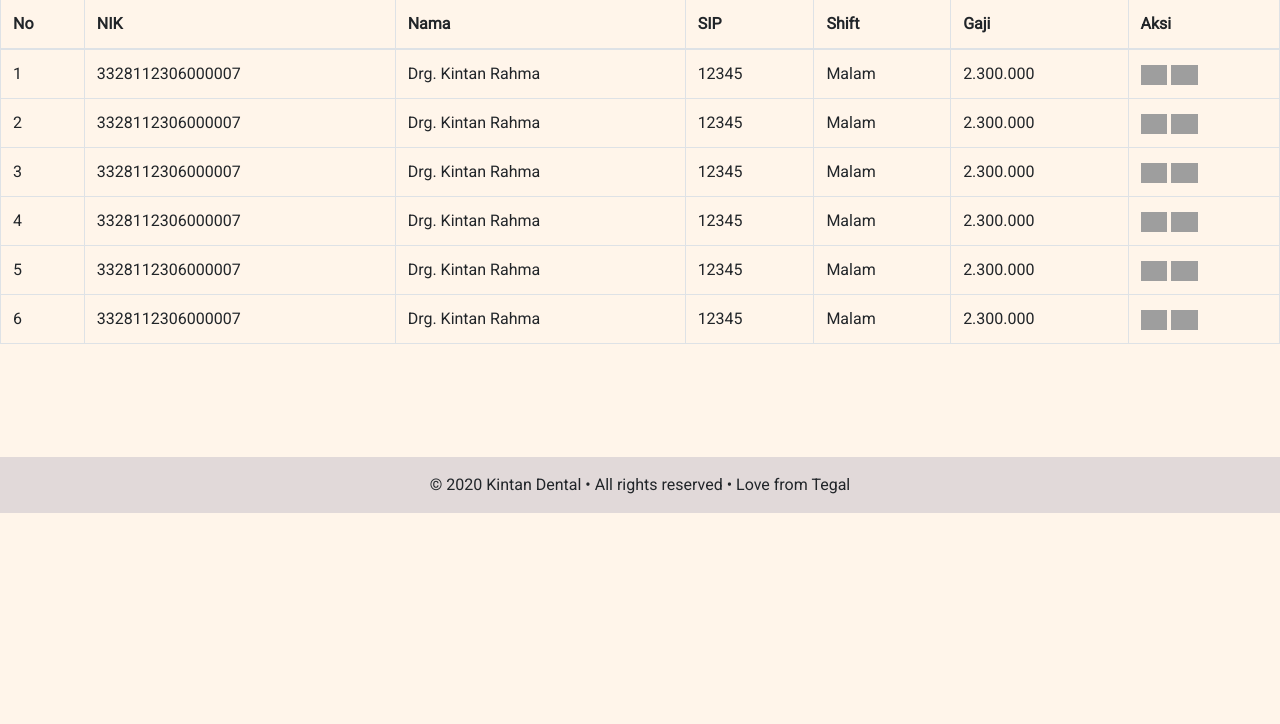
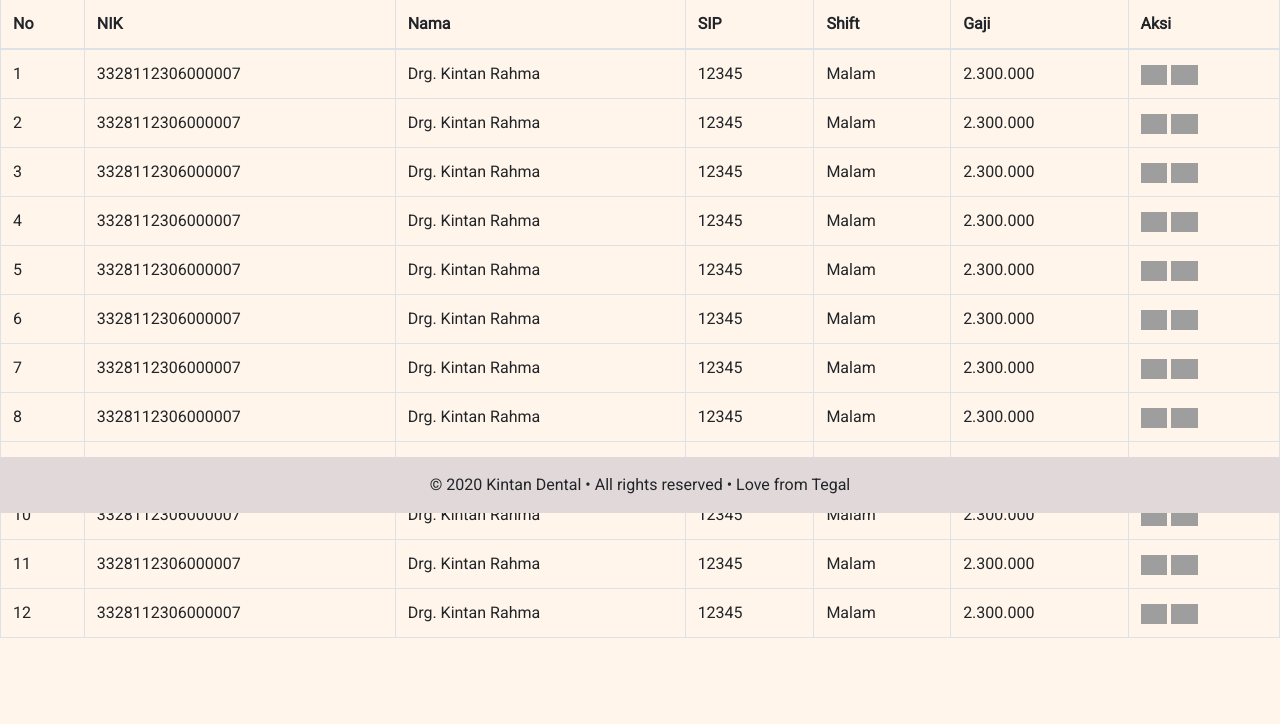
Before and after one commit to mnaufalmuafa/kintandental, a CodeIgniter app: page /kintandental/index.php/dokter in a window 1280 px wide. Shown: the part 287-1011 px from the top of the page. Before the commit the page ends 800 px from the top, so only its background shows below. Run offline with CodeIgniter, Linux system fonts and the light colour scheme; some libraries are stand-ins or nearby versions; some web fonts are replaced; grey boxes are pictures that could not be loaded.

Commit message:
Memperbaiki bug UI di halaman dokter

```diff
--- a/application/views/dokter/dokter.php
+++ b/application/views/dokter/dokter.php
@@ -79,10 +79,10 @@
 
         <div class="container_satu w-100 d-flex" >
             <h4>Daftar Dokter</h4>
-            <button class="btn btn-primer ml-auto" id="btnInputPemeriksaan"> Tambah Dokter </button>
+            <button class="btn btn-primer ml-auto" id="btnInputDokter"> Tambah Dokter </button>
         </div>
 
-        <div class="tabel" style="overflow-x: auto; margin-top: 20px; margin-bottom: 30px;">
+        <div class="tabel" style="overflow-x: auto; margin-top: 20px; margin-bottom: 70px;">
             <table class="table table-bordered">
                 <thead>
                     <tr>
@@ -204,6 +204,114 @@
                                      data-tippy-content="Hapus Dokter">
                         </td>
                     </tr>
+                    <tr>
+                        <td>7</td>
+                        <td>3328112306000007</td>
+                        <td>Drg. Kintan Rahma</td>
+                        <td>12345</td>
+                        <td>Malam</td>
+                        <td>2.300.000</td>
+                        <td>
+                                <img
+                                     class="ic-aksi"
+                                     src="<?= base_url('assets/icon/ic_edit_account.png') ?>"
+                                     data-tippy-content="Edit Dokter">
+                                <img
+                                     class="ic-aksi"
+                                     src="<?= base_url('assets/icon/ic_delete_account.png') ?>"
+                                     data-tippy-content="Hapus Dokter">
+                        </td>
+                    </tr>
+                    <tr>
+                        <td>8</td>
+                        <td>3328112306000007</td>
+                        <td>Drg. Kintan Rahma</td>
+                        <td>12345</td>
+                        <td>Malam</td>
+                        <td>2.300.000</td>
+                        <td>
+                                <img
+                                     class="ic-aksi"
+                                     src="<?= base_url('assets/icon/ic_edit_account.png') ?>"
+                                     data-tippy-content="Edit Dokter">
+                                <img
+                                     class="ic-aksi"
+                                     src="<?= base_url('assets/icon/ic_delete_account.png') ?>"
+                                     data-tippy-content="Hapus Dokter">
+                        </td>
+                    </tr>
+                    <tr>
+                        <td>9</td>
+                        <td>3328112306000007</td>
+                        <td>Drg. Kintan Rahma</td>
+                        <td>12345</td>
+                        <td>Malam</td>
+                        <td>2.300.000</td>
+                        <td>
+                                <img
+                                     class="ic-aksi"
+                                     src="<?= base_url('assets/icon/ic_edit_account.png') ?>"
+                                     data-tippy-content="Edit Dokter">
+                                <img
+                                     class="ic-aksi"
+                                     src="<?= base_url('assets/icon/ic_delete_account.png') ?>"
+                                     data-tippy-content="Hapus Dokter">
+                        </td>
+                    </tr>
+                    <tr>
+                        <td>10</td>
+                        <td>3328112306000007</td>
+                        <td>Drg. Kintan Rahma</td>
+                        <td>12345</td>
+                        <td>Malam</td>
+                        <td>2.300.000</td>
+                        <td>
+                                <img
+                                     class="ic-aksi"
+                                     src="<?= base_url('assets/icon/ic_edit_account.png') ?>"
+                                     data-tippy-content="Edit Dokter">
+                                <img
+                                     class="ic-aksi"
+                                     src="<?= base_url('assets/icon/ic_delete_account.png') ?>"
+                                     data-tippy-content="Hapus Dokter">
+                        </td>
+                    </tr>
+                    <tr>
+                        <td>11</td>
+                        <td>3328112306000007</td>
+                        <td>Drg. Kintan Rahma</td>
+                        <td>12345</td>
+                        <td>Malam</td>
+                        <td>2.300.000</td>
+                        <td>
+                                <img
+                                     class="ic-aksi"
+                                     src="<?= base_url('assets/icon/ic_edit_account.png') ?>"
+                                     data-tippy-content="Edit Dokter">
+                                <img
+                                     class="ic-aksi"
+                                     src="<?= base_url('assets/icon/ic_delete_account.png') ?>"
+                                     data-tippy-content="Hapus Dokter">
+                        </td>
+                    </tr>
+                    <tr>
+                        <td>12</td>
+                        <td>3328112306000007</td>
+                        <td>Drg. Kintan Rahma</td>
+                        <td>12345</td>
+                        <td>Malam</td>
+                        <td>2.300.000</td>
+                        <td>
+                                <img
+                                     class="ic-aksi"
+                                     src="<?= base_url('assets/icon/ic_edit_account.png') ?>"
+                                     data-tippy-content="Edit Dokter">
+                                <img
+                                     class="ic-aksi"
+                                     src="<?= base_url('assets/icon/ic_delete_account.png') ?>"
+                                     data-tippy-content="Hapus Dokter">
+                        </td>
+                    </tr>
                 </tbody>
             </table>
         </div>
@@ -237,7 +345,7 @@
                     $("#link-4").html(valLink2);
                     $("#link-2").html(valLink4);
                     $("#link-1").html(valLink5);
-                    $("#btnInputPemeriksaan").hide();
+                    $("#btnInputDokter").hide();
                 }
                 else {
                     $('#FAB').hide();
@@ -272,7 +380,7 @@
                     $("#link-2").html(valLink4);
                     $("#link-1").html(valLink5);
                     $('#FAB').show();
-                    $('#btnInputPemeriksaan').hide();
+                    $('#btnInputDokter').hide();
                 }
                 else {
                     $("#link-5").html(valLink5);
@@ -280,7 +388,7 @@
                     $("#link-2").html(valLink2);
                     $("#link-1").html(valLink1);
                     $('#FAB').hide();
-                    $('#btnInputPemeriksaan').show();
+                    $('#btnInputDokter').show();
                 }
             }
 
--- a/assets/css/dokter.css
+++ b/assets/css/dokter.css
@@ -22,3 +22,9 @@
 .ic-aksi:hover {
     cursor: pointer;
 }
+
+@media screen and (max-width: 680px) {
+    .container-satu {
+        padding-left: 25px !important;
+    }
+}
```
